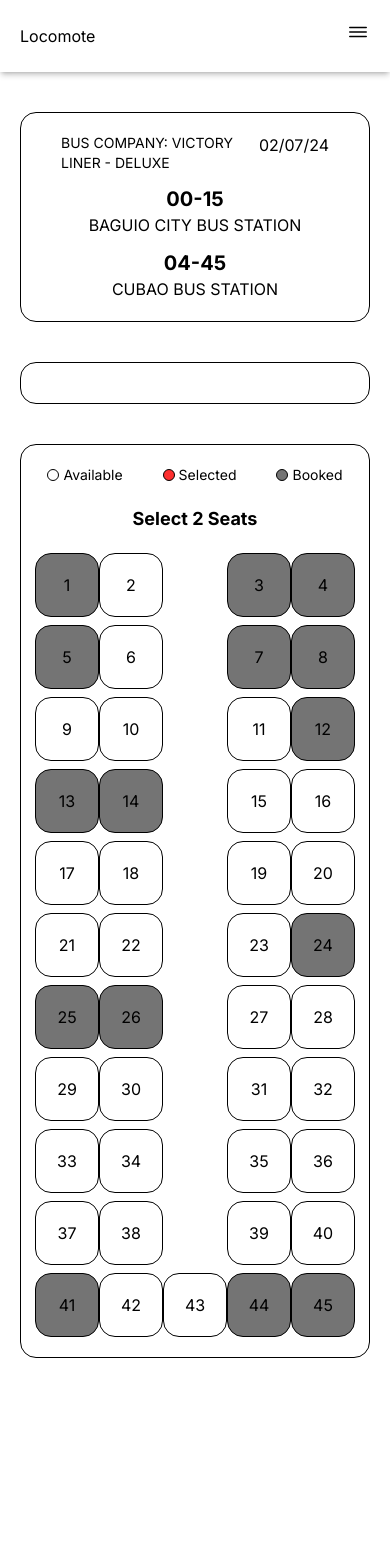
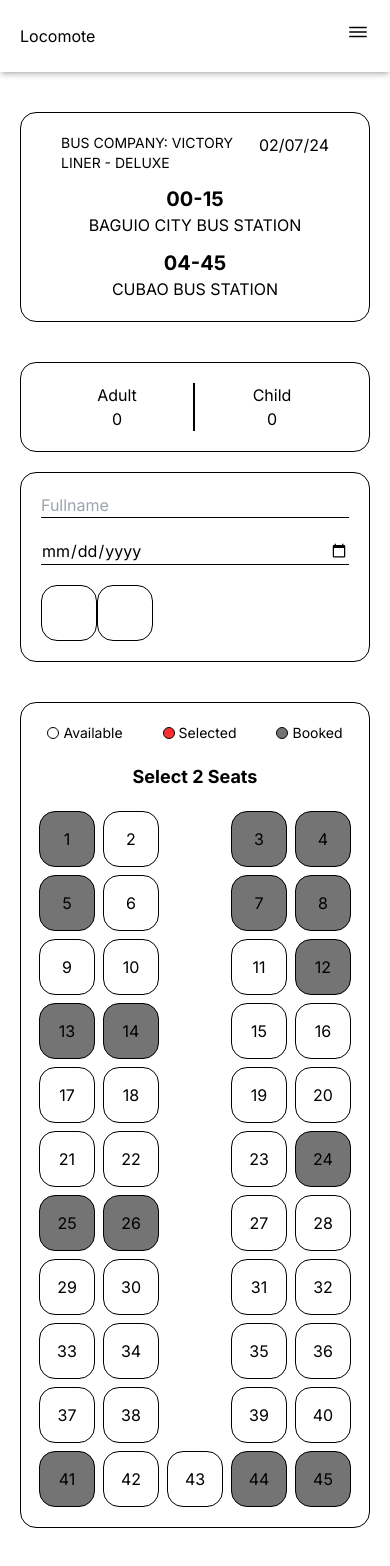
Before and after one commit to knowsblednyahaha/Locomote, a Next.js app: page /bookuser in a window 390 px wide. Before the commit the page ends 1398 px from the top, so only its background shows below. Built offline with nearby package versions, Linux system fonts and the light colour scheme.

Commit message:
updated booking page

```diff
--- a/app/components/Book/BookUser.tsx
+++ b/app/components/Book/BookUser.tsx
@@ -67,8 +67,45 @@ export default function BookUser() {
             </div>
           </div>
         </div>
-        <div className="w-full md:w-1/2">
-          <div className="w-full gap-y-5 border border-black rounded-2xl p-5"></div>
+        <div className="w-full md:w-1/2 flex flex-col gap-5">
+          <div className="w-full flex gap-y-5 border border-black rounded-2xl p-5">
+            <div className="w-1/2 flex flex-col justify center items-center border-r-2 border-black">
+              <div>Adult</div>
+              <div>0</div>
+            </div>
+            <div className="w-1/2 flex flex-col justify center items-center">
+              <div>Child</div>
+              <div>0</div>
+            </div>
+          </div>
+          <div className="w-full flex flex-col gap-y-5 border border-black rounded-2xl p-5">
+            <input
+              type="text"
+              placeholder="Fullname"
+              className="w-full border-b border-black"
+            />
+            <input
+              type="date"
+              placeholder="Date of Birth"
+              className="w-full border-b border-black"
+            />
+            <div className="flex">
+              <div>
+                <input type="checkbox" id={`seat`} className="hidden" />
+                <label
+                  htmlFor={`seat`}
+                  className={`flex justify-center items-center border border-black w-14 h-14 lg:w-16 lg:h-16 rounded-2xl text-center leading-16 cursor-pointer`}
+                ></label>
+              </div>
+              <div>
+                <input type="checkbox" id={`seat`} className="hidden" />
+                <label
+                  htmlFor={`seat`}
+                  className={`flex justify-center items-center border border-black w-14 h-14 lg:w-16 lg:h-16 rounded-2xl text-center leading-16 cursor-pointer`}
+                ></label>
+              </div>
+            </div>
+          </div>
         </div>
       </form>
     </section>
--- a/app/components/Book/BusSeat.tsx
+++ b/app/components/Book/BusSeat.tsx
@@ -26,7 +26,7 @@ const BusSeat: React.FC<BusSeatProps> = ({ seatNumber, disabled = false }) => {
       />
       <label
         htmlFor={`seat-${seatNumber}`}
-        className={`flex justify-center items-center border border-black w-16 h-16 rounded-2xl text-center leading-16 cursor-pointer ${
+        className={`flex justify-center items-center border border-black w-14 h-14 lg:w-16 lg:h-16 rounded-2xl text-center leading-16 cursor-pointer ${
           isSelected ? " bg-[#FE2F2F] text-white" : ""
         } ${disabled ? "bg-[#747474] cursor-not-allowed" : ""}`}
       >
--- a/app/components/Book/BusSeats.tsx
+++ b/app/components/Book/BusSeats.tsx
@@ -2,78 +2,78 @@ import BusSeat from "../Book/BusSeat";
 
 const BusSeats = () => {
   return (
-    <div className="w-full flex flex-col items-center gap-2">
-      <div className="flex flex-row">
+    <div className="w-full flex flex-col items-center gap-y-2">
+      <div className="flex flex-row gap-x-2">
         <BusSeat seatNumber={1} disabled />
         <BusSeat seatNumber={2} />
-        <div className="w-16 h-16"></div>
+        <div className="w-14 h-14 lg:w-16 lg:h-16"></div>
         <BusSeat seatNumber={3} disabled />
         <BusSeat seatNumber={4} disabled />
       </div>
-      <div className="flex flex-row">
+      <div className="flex flex-row gap-x-2">
         <BusSeat seatNumber={5} disabled />
         <BusSeat seatNumber={6} />
-        <div className="w-16 h-16"></div>
+        <div className="w-14 h-14 lg:w-16 lg:h-16"></div>
         <BusSeat seatNumber={7} disabled />
         <BusSeat seatNumber={8} disabled />
       </div>
-      <div className="flex flex-row">
+      <div className="flex flex-row gap-x-2">
         <BusSeat seatNumber={9} />
         <BusSeat seatNumber={10} />
-        <div className="w-16 h-16"></div>
+        <div className="w-14 h-14 lg:w-16 lg:h-16"></div>
         <BusSeat seatNumber={11} />
         <BusSeat seatNumber={12} disabled />
       </div>
-      <div className="flex flex-row">
+      <div className="flex flex-row gap-x-2">
         <BusSeat seatNumber={13} disabled />
         <BusSeat seatNumber={14} disabled />
-        <div className="w-16 h-16"></div>
+        <div className="w-14 h-14 lg:w-16 lg:h-16"></div>
         <BusSeat seatNumber={15} />
         <BusSeat seatNumber={16} />
       </div>
-      <div className="flex flex-row">
+      <div className="flex flex-row gap-x-2">
         <BusSeat seatNumber={17} />
         <BusSeat seatNumber={18} />
-        <div className="w-16 h-16"></div>
+        <div className="w-14 h-14 lg:w-16 lg:h-16"></div>
         <BusSeat seatNumber={19} />
         <BusSeat seatNumber={20} />
       </div>
-      <div className="flex flex-row">
+      <div className="flex flex-row gap-x-2">
         <BusSeat seatNumber={21} />
         <BusSeat seatNumber={22} />
-        <div className="w-16 h-16"></div>
+        <div className="w-14 h-14 lg:w-16 lg:h-16"></div>
         <BusSeat seatNumber={23} />
         <BusSeat seatNumber={24} disabled />
       </div>
-      <div className="flex flex-row">
+      <div className="flex flex-row gap-x-2">
         <BusSeat seatNumber={25} disabled />
         <BusSeat seatNumber={26} disabled />
-        <div className="w-16 h-16"></div>
+        <div className="w-14 h-14 lg:w-16 lg:h-16"></div>
         <BusSeat seatNumber={27} />
         <BusSeat seatNumber={28} />
       </div>
-      <div className="flex flex-row">
+      <div className="flex flex-row gap-x-2">
         <BusSeat seatNumber={29} />
         <BusSeat seatNumber={30} />
-        <div className="w-16 h-16"></div>
+        <div className="w-14 h-14 lg:w-16 lg:h-16"></div>
         <BusSeat seatNumber={31} />
         <BusSeat seatNumber={32} />
       </div>
-      <div className="flex flex-row">
+      <div className="flex flex-row gap-x-2">
         <BusSeat seatNumber={33} />
         <BusSeat seatNumber={34} />
-        <div className="w-16 h-16"></div>
+        <div className="w-14 h-14 lg:w-16 lg:h-16"></div>
         <BusSeat seatNumber={35} />
         <BusSeat seatNumber={36} />
       </div>
-      <div className="flex flex-row">
+      <div className="flex flex-row gap-x-2">
         <BusSeat seatNumber={37} />
         <BusSeat seatNumber={38} />
-        <div className="w-16 h-16"></div>
+        <div className="w-14 h-14 lg:w-16 lg:h-16"></div>
         <BusSeat seatNumber={39} />
         <BusSeat seatNumber={40} />
       </div>
-      <div className="flex flex-row">
+      <div className="flex flex-row gap-x-2">
         <BusSeat seatNumber={41} disabled />
         <BusSeat seatNumber={42} />
         <BusSeat seatNumber={43} />
```
